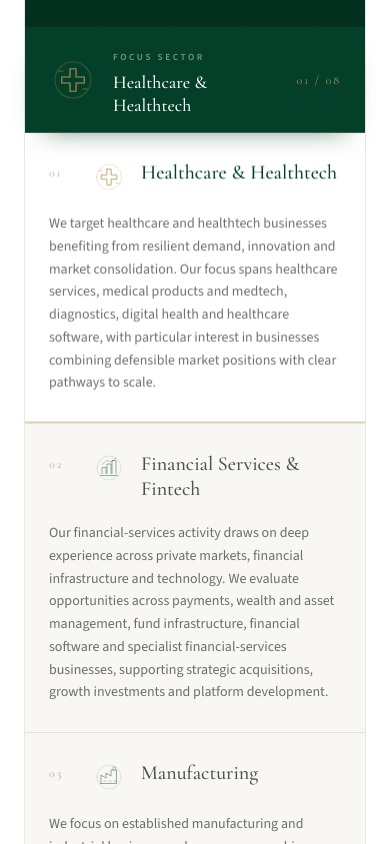
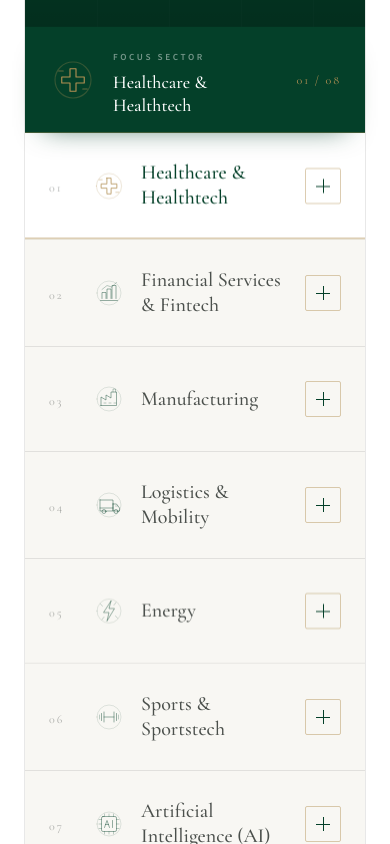
Before and after one commit to maminebakkar/truvoncapital, a Next.js app: page / in a window 390 px wide. Shown: the part 3740-4584 px from the top of the page. Built offline with nearby package versions, Linux system fonts and the light colour scheme.

Commit message:
Collapse sector details on mobile

```diff
--- a/src/components/TargetSectors.tsx
+++ b/src/components/TargetSectors.tsx
@@ -66,6 +66,7 @@ const sectorIntro =
 
 export default function TargetSectors() {
   const [active, setActive] = useState(0);
+  const [expandedMobile, setExpandedMobile] = useState<number | null>(null);
   const stickyFocusRef = useRef<HTMLDivElement>(null);
   const sectorButtonRefs = useRef<Array<HTMLButtonElement | null>>([]);
   const ActiveIcon = sectors[active].icon;
@@ -127,6 +128,17 @@ export default function TargetSectors() {
       mobileQuery.removeEventListener("change", requestObserverReset);
       if (resizeFrame) window.cancelAnimationFrame(resizeFrame);
     };
+  }, []);
+
+  useEffect(() => {
+    const mobileAndTabletQuery = window.matchMedia("(max-width: 1023px)");
+    const collapseAtDesktop = () => {
+      if (!mobileAndTabletQuery.matches) setExpandedMobile(null);
+    };
+
+    mobileAndTabletQuery.addEventListener("change", collapseAtDesktop);
+    return () =>
+      mobileAndTabletQuery.removeEventListener("change", collapseAtDesktop);
   }, []);
 
   return (
@@ -219,6 +231,7 @@ export default function TargetSectors() {
             {sectors.map((sector, index) => {
               const Icon = sector.icon;
               const selected = active === index;
+              const expanded = expandedMobile === index;
               return (
                 <Reveal
                   key={sector.name}
@@ -232,10 +245,19 @@ export default function TargetSectors() {
                     data-sector-index={index}
                     type="button"
                     aria-pressed={selected}
-                    onClick={() => setActive(index)}
+                    aria-expanded={expanded}
+                    aria-controls={`sector-description-${index}`}
+                    onClick={() => {
+                      setActive(index);
+                      if (window.matchMedia("(max-width: 1023px)").matches) {
+                        setExpandedMobile((current) =>
+                          current === index ? null : index,
+                        );
+                      }
+                    }}
                     onMouseEnter={() => setActive(index)}
                     onFocus={() => setActive(index)}
-                    className={`group relative grid min-h-[104px] w-full grid-cols-[1.75rem_2rem_minmax(0,1fr)] items-start gap-x-4 overflow-hidden px-6 py-7 text-left transition-colors duration-200 sm:min-h-[128px] sm:px-8 sm:duration-500 lg:flex lg:min-h-[80px] lg:items-center lg:gap-5 lg:px-10 lg:py-5 ${
+                    className={`group relative grid min-h-[104px] w-full grid-cols-[1.75rem_2rem_minmax(0,1fr)_2.5rem] items-center gap-x-4 overflow-hidden px-6 py-7 text-left transition-colors duration-200 sm:min-h-[128px] sm:px-8 sm:duration-500 lg:flex lg:min-h-[80px] lg:gap-5 lg:px-10 lg:py-5 ${
                       selected ? "bg-white" : "hover:bg-white/70"
                     }`}
                   >
@@ -259,7 +281,29 @@ export default function TargetSectors() {
                     <span className={`min-w-0 font-serif text-xl font-medium leading-tight transition-colors duration-300 lg:flex-1 lg:text-[1.35rem] ${selected ? "text-primary" : "text-charcoal/80 group-hover:text-primary"}`}>
                       {sector.name}
                     </span>
-                    <span className="col-span-3 mt-5 block font-sans text-sm leading-relaxed text-charcoal/65 lg:hidden">
+                    <span
+                      aria-hidden="true"
+                      className={`relative flex h-9 w-9 items-center justify-center justify-self-end rounded-sm border transition-colors duration-300 lg:hidden ${
+                        expanded
+                          ? "border-primary bg-primary"
+                          : "border-gold/45 bg-transparent"
+                      }`}
+                    >
+                      <span
+                        className={`absolute h-px w-3.5 ${expanded ? "bg-gold" : "bg-primary"}`}
+                      />
+                      <span
+                        className={`absolute h-3.5 w-px transition-transform duration-300 ${
+                          expanded ? "scale-y-0 bg-gold" : "scale-y-100 bg-primary"
+                        }`}
+                      />
+                    </span>
+                    <span
+                      id={`sector-description-${index}`}
+                      className={`col-span-4 mt-5 border-t border-charcoal/10 pt-5 font-sans text-sm leading-relaxed text-charcoal/65 lg:hidden ${
+                        expanded ? "block" : "hidden"
+                      }`}
+                    >
                       {sector.description}
                     </span>
                     <span
```
